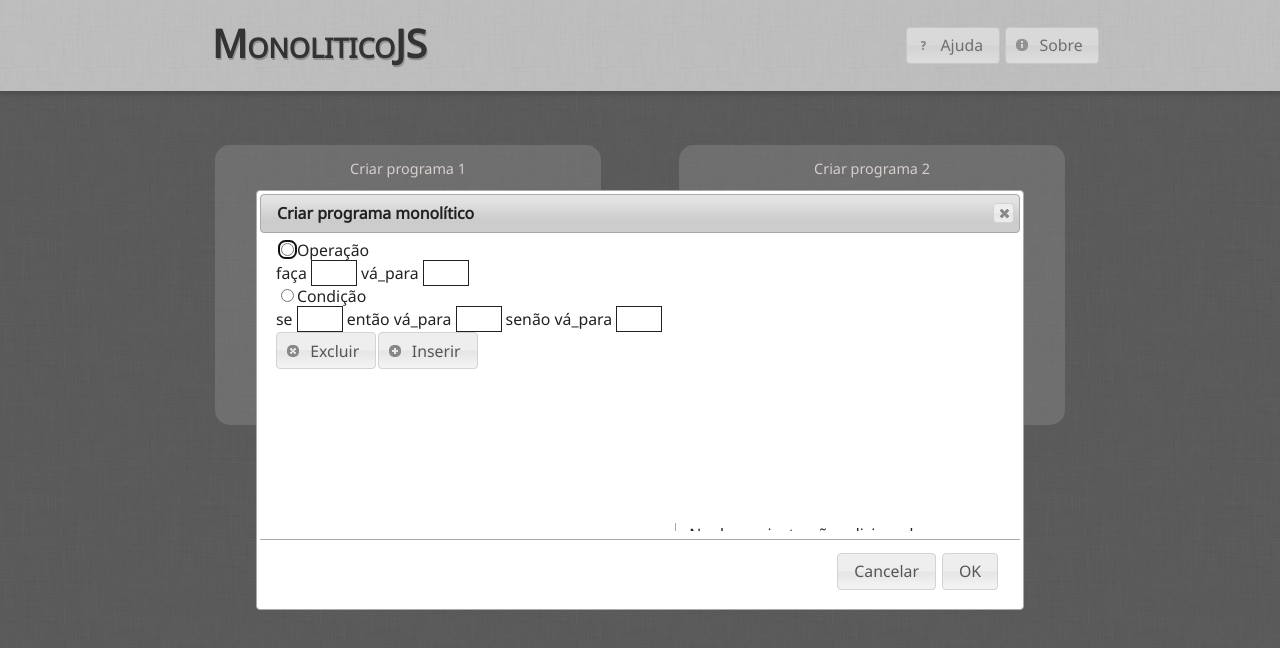
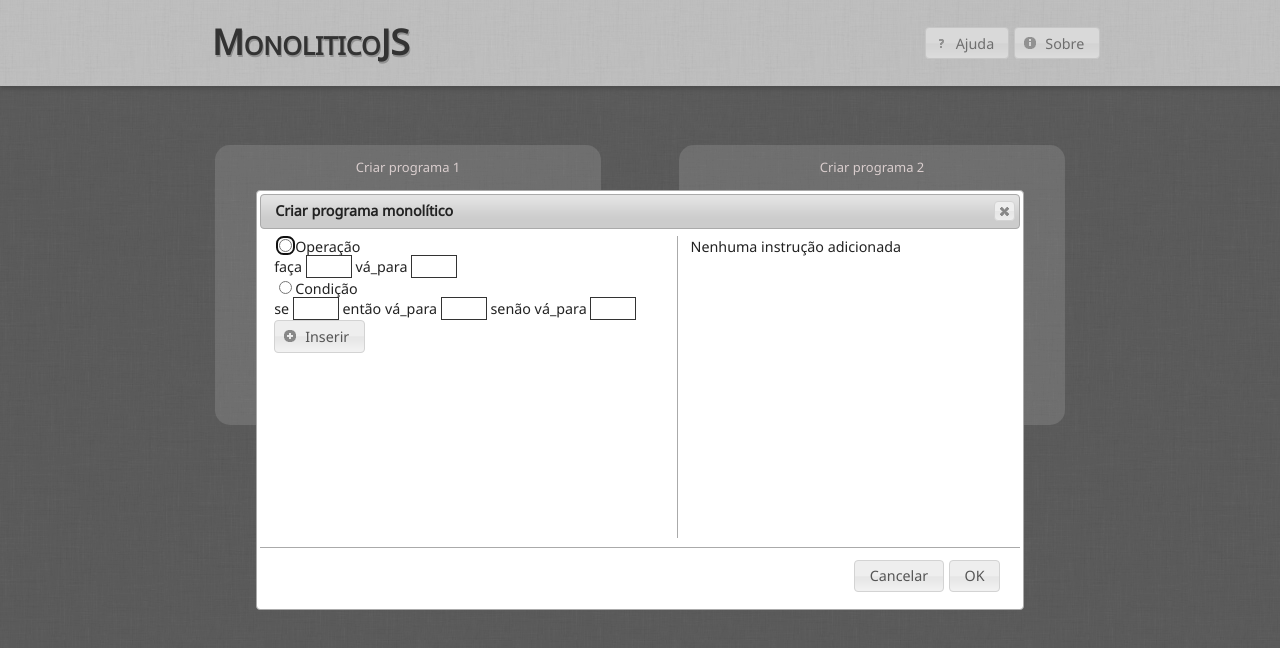
Before and after one commit to eduardoweiland/monolitico-js, a plain HTML site: page index.html in a window 1280 px wide. Both pictures are taken after a click on the element "Criar programa 1". Drawn offline with Linux system fonts and the light colour scheme.

Commit message:
Melhor estruturação para o diálogo de criar programas

```diff
--- a/index.html
+++ b/index.html
@@ -15,6 +15,7 @@
     <!-- Scripts -->
     <script type="text/javascript" src="libs/jquery-1.9.1.min.js"></script>
     <script type="text/javascript" src="libs/jquery-ui-1.10.2.min.js"></script>
+    <script type="text/javascript" src="js/createprogram.js"></script>
     <script type="text/javascript" src="js/dialogs.js"></script>
     <script type="text/javascript" src="js/instruction.js"></script>
     <script type="text/javascript" src="js/program.js"></script>
--- /dev/null
+++ b/js/createprogram.js
@@ -0,0 +1,135 @@
+function ProgramDialog(instructions, callback) {
+    this.init(callback);
+}
+
+ProgramDialog.prototype = {
+    /**
+     * Armazena o código HTML utilizado para criar o diálogo.
+     */
+    html: '<div id="create-program" title="Criar programa monolítico" class="js">'
+         +   '<div class="create-instruction">'
+         +       '<div id="add-operation">'
+         +           '<input type="radio" name="instruction-type" id="operation"><label for="operation">Operação</label><br/>'
+         +           'faça <input type="text"> vá_para <input type="text"><br/>'
+         +       '</div>'
+         +       '<div id="add-condition">'
+         +           '<input type="radio" name="instruction-type" id="condition"><label for="condition">Condição</label><br/>'
+         +           'se <input type="text"> então vá_para <input type="text"> senão vá_para <input type="text">'
+         +       '</div>'
+         +       '<div id="action-buttons">'
+         +           '<button id="delete-instruction">Excluir</button>'
+         +           '<button id="insert-instruction">Inserir</button>'
+         +           '<button id="update-instruction">Atualizar</button>'
+         +       '</div>'
+         +   '</div>'
+         +   '<ul class="instruction-list empty">Nenhuma instrução adicionada</ul>'
+         + '</div>',
+
+    /**
+     * Configurações padrão de exibição do diálogo.
+     */
+    config: {
+        show: 'fade',
+        hide: 'fade',
+        resizable: false,
+        modal: true,
+        width: 760,
+        height: 420,
+        close: function() { $(this).remove(); },
+        buttons: [{
+            text: 'Cancelar',
+            click: function() { $(this).dialog('close'); }
+        },{
+            text: 'OK',
+            click: function() {
+                if (typeof callback === 'function') {
+                    callback(this.toString());
+                }
+                $(this).dialog('close');
+            }
+        }]
+    },
+
+    /**
+     * Vetor que armazena todas as instruções criadas na tela na forma de objetos.
+     */
+    instructions: [],
+
+    /**
+     * Controla o índice do elemento selecionado, se houver.
+     */
+    selectedIndex: -1,
+
+    toggleSelection: function() {
+    },
+
+    /**
+     * Converte as @{link ProgramDialog#instructions} em uma string própria para
+     * exibição na tela para o usuário.
+     */
+    toString: function() {
+        // TODO: converter para string...
+        return 'isso é um teste';
+    },
+
+    /**
+     * Construtor.
+     */
+    init: function(instructions, callback) {
+        this.instructions = instructions;
+        $(this.html).dialog(this.config);
+
+        $('#delete-instruction').button({
+            icons: {primary: 'ui-icon-circle-close'},
+            click: function() {
+                //
+            }
+        }).hide();
+
+        $('#insert-instruction').button({
+            icons: {primary: 'ui-icon-circle-plus'},
+            click: function() {
+                //
+            }
+        });
+
+        $('#update-instruction').button({
+            icons: {primary: 'ui-icon-circle-check'},
+            click: function() {
+                //
+            }
+        }).hide();
+    },
+
+    /**
+     * Insere a instrução @a content no final do programa.
+     *
+     * @param Instruction content O conteúdo da instrução a ser criada.
+     */
+    appendInstruction: function(content) {
+        this.instructions.push(content);
+        // atualizar lista
+    },
+
+    /**
+     * Altera o conteúdo da instrução no índice @a index para o novo conteúdo em
+     * @a content.
+     *
+     * @param Number index O índice (rótulo) da instrução a ser atualizada.
+     * @param Instruction content O novo conteúdo para a instrução.
+     */
+    updateInstruction: function(index, content) {
+        this.instructions[index] = content;
+        // atualizar lista
+    },
+
+    /**
+     * Remove a instrução na posição @a index do programa.
+     *
+     * @param Number index Índice (rótulo) da instrução a ser removida.
+     */
+    removeInstruction: function(index) {
+        this.instructions.splice(index, 1);
+        // atualizar lista
+    }
+}
--- a/js/dialogs.js
+++ b/js/dialogs.js
@@ -2,65 +2,8 @@
  * Diálogo utilizado para criação de um programa monolítico.
  */
 function showCreateProgramDialog(callback) {
-    $('<div id="create-program" title="Criar programa monolítico" class="js">'
-    +   '<div class="create-instruction">'
-    +       '<div id="add-operation">'
-    +           '<input type="radio" name="instruction-type" id="operation"><label for="operation">Operação</label><br/>'
-    +           'faça <input type="text"> vá_para <input type="text"><br/>'
-    +       '</div>'
-    +       '<div id="add-condition">'
-    +           '<input type="radio" name="instruction-type" id="condition"><label for="condition">Condição</label><br/>'
-    +           'se <input type="text"> então vá_para <input type="text"> senão vá_para <input type="text">'
-    +       '</div>'
-    +       '<div id="action-buttons">'
-    +           '<button id="delete-instruction">Excluir</button>'
-    +           '<button id="insert-instruction">Inserir</button>'
-    +           '<button id="update-instruction">Atualizar</button>'
-    +       '</div>'
-    +   '</div>'
-    +   '<ul class="instruction-list empty">Nenhuma instrução adicionada</ul>'
-    + '</div>').dialog({
-        show: 'fade',
-        hide: 'fade',
-        resizable: false,
-        modal: true,
-        width: 760,
-        height: 420,
-        close: function() { $(this).remove(); },
-        buttons: [{
-            text: 'Cancelar',
-            click: function() { $(this).dialog('close'); }
-        },{
-            text: 'OK',
-            click: function() {
-                if (typeof callback === 'function') {
-                    callback('blablabla');
-                }
-                $(this).dialog('close');
-            }
-        }]
-    });
+    var dialog = new ProgramDialog([], callback);
 
-    $('#delete-instruction').button({
-        icons: {primary: 'ui-icon-circle-close'},
-        click: function() {
-            //
-        }
-    });
-
-    $('#insert-instruction').button({
-        icons: {primary: 'ui-icon-circle-plus'},
-        click: function() {
-            //
-        }
-    });
-
-    $('#update-instruction').button({
-        icons: {primary: 'ui-icon-circle-check'},
-        click: function() {
-            //
-        }
-    }).hide();
 
     $('#create-program .instruction-list li').click(function() {
         var wasSelected = $(this).hasClass('selected');
@@ -86,7 +29,7 @@ function showAboutDialog() {
         show: 'fade',
         hide: 'fade',
         resizable: false,
-        modal: false,
+        modal: true,
         width: '40%',
         close: function() { $(this).remove(); },
         buttons: [{
--- a/style.css
+++ b/style.css
@@ -1,6 +1,3 @@
-@import url('http://fonts.googleapis.com/css?family=Noto+Sans');
-@import url(http://fonts.googleapis.com/css?family=Source+Code+Pro:400,700);
-
 /*-------------------------------------------+
  | MINIMAL CSS RESET                         |
  | http://meyerweb.com/eric/tools/css/reset/ |
@@ -27,7 +24,7 @@ footer, header, hgroup, menu, nav, section {
  +----------------*/
 body {
     background-image: url('images/bg.jpg');
-    font-size: .9em;
+    font-size: 13px;
 }
 * { font-family: 'Noto Sans', Cantarell, Verdana, sans-serif !important; }
 /* *:hover > a { text-decoration: underline; }*/
@@ -51,9 +48,9 @@ input[type="text"] {
     -o-appearance: none;
     appearance: none;
 
-    border: 1px solid #222;
+    border: 1px solid #333;
 }
-input[type="text"]:focus { border-color: #38d; }
+input[type="text"]:focus { border-color: #38d; outline: none; }
 
 /*--------+
  | HEADER |
@@ -125,7 +122,7 @@ header div#header-buttons {
 #create-program .create-instruction {
     float: left;
     height: 100%;
-    width: 400px;
+    /*width: 400px;*/
 }
 #create-program .create-instruction input[type="text"] {
     width: 40px;
```
